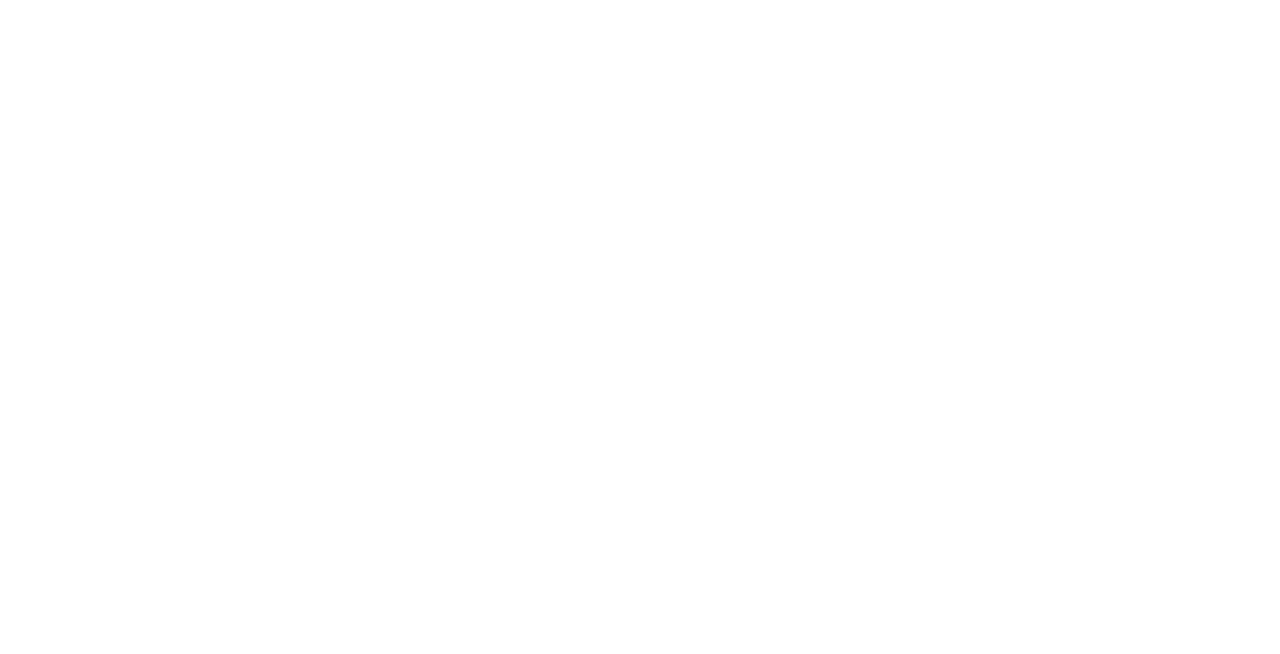
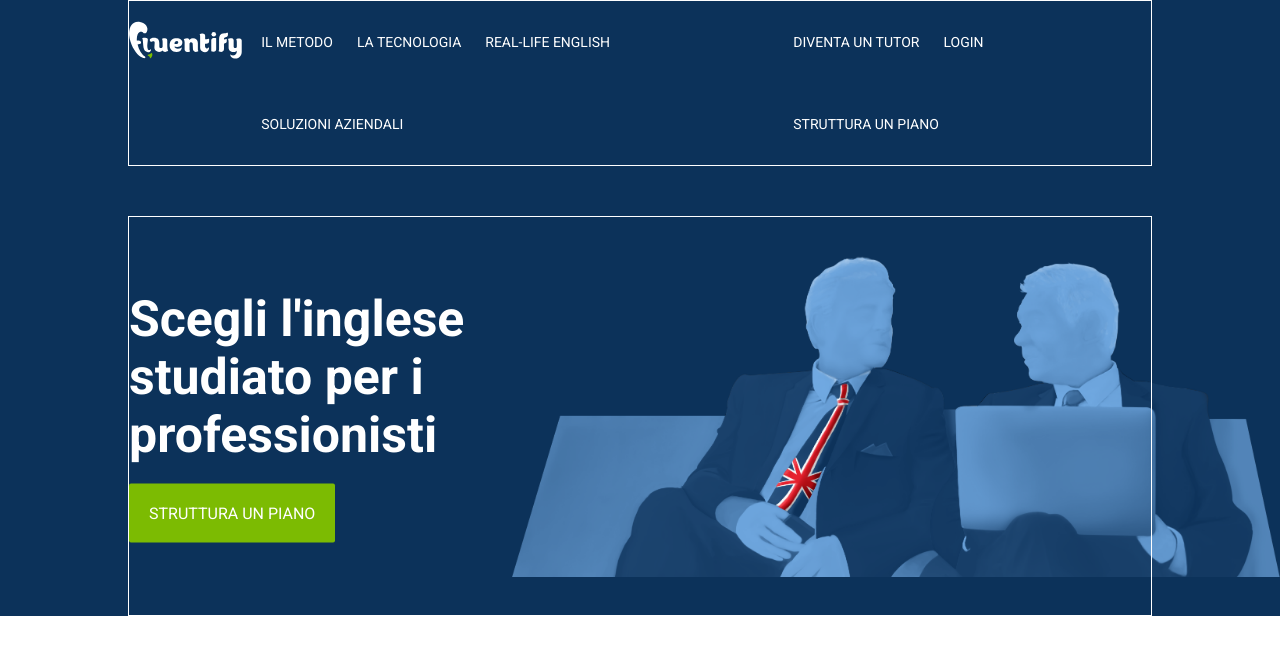
Before and after one commit to TommasoBorsatti/htmlcss-fluentify, a plain HTML site: page index.html in a window 1280 px wide. Drawn offline with Linux system fonts and the light colour scheme.

Commit message:
lavori in corso sull'header

```diff
--- a/css/style.css
+++ b/css/style.css
@@ -9,4 +9,126 @@
 body{
   font-family: 'Roboto', sans-serif;
 }
+
+.clearfix::after{
+  content: "";
+  display: block;
+  clear: both;
+}
 /* /regole css universali */
+
+/* typo */
+nav li a{
+  text-decoration: none;
+  color: #fff;
+  font-size: 14px;
+  line-height: 82px;
+}
+
+h2{
+  color: white;
+  font-size: 50px;
+}
+
+div.bottone{
+  display: inline-block;
+  padding: 20px 0;
+  color: white;
+  background-color: #7cbb02;
+  border-radius: 2px;
+}
+
+div.bottone a{
+  text-decoration: none;
+  padding: 20px;
+  color: #fff;
+}
+/* /typo */
+
+
+/* regole per sezione blu */
+
+header{
+  padding-bottom: 50px;
+}
+
+.main-container{
+  width:80%;
+  height: 100%;
+  margin:auto;
+  border: solid 1px white;
+  position:relative;
+  /* height: 80vh; */
+}
+
+
+.img-container{
+background-image: url(../img/background-header.png);
+background-size: contain;
+width: 100%;
+height: 100%;
+
+}
+
+div.box, nav.box{
+  float: left;
+
+}
+
+div.logo{
+  width:10%;
+  padding: 20px 0;
+}
+
+nav.link-nav{
+  width:55%;
+  padding-left: 30px;
+}
+
+nav.button-nav{
+  width:35%;
+}
+
+nav li{
+  list-style: none;
+  display: inline-block;
+  margin-right: 20px;
+
+}
+
+.text-box{
+  width: 50%;
+  position:absolute;
+  top: 50%;
+  transform: translate(0%, -50%);
+}
+
+.text-box h2{
+  margin-bottom: 20px;
+}
+
+.img-container{
+  width:60%;
+  height: 400px;
+  float: right;
+  background-image: url(../img/background-header.png);
+  background-size: contain;
+  background-position: right;
+  background-repeat: no-repeat;
+}
+
+div.wide-container{
+  height: 400px;
+}
+
+.blue{
+  background-color: #0C325A;
+}
+
+.gray{
+  background-color: #D3D3D3;
+}
+
+.white{
+  background-color: #fff;
+}
--- a/index.html
+++ b/index.html
@@ -6,9 +6,61 @@
     <link rel="preconnect" href="https://fonts.gstatic.com">
     <link href="https://fonts.googleapis.com/css2?family=Roboto:ital,wght@0,100;0,300;0,400;0,700;1,300;1,400;1,700&display=swap" rel="stylesheet">
     <!-- google font -->
-    <title></title>
+    <title>Fluentify Homepage</title>
+    <link rel="stylesheet" href="css/style.css">
   </head>
   <body>
+    <!-- container della sezione più grande con sfondo colorato -->
+    <header class="wide-coontainer blue">
+      <!-- secondo container -->
+      <!-- container per centratura orizzontale -->
+      <div class="main-container clearfix">
+        <!-- sezione logo -->
+        <div class="box logo">
+          <img src="img/logo.svg" alt="Logo azienda">
+        </div>
+        <!-- /sezione logo -->
+        <!-- sezione dei link -->
+        <nav class="box link-nav">
+          <ul>
+            <li><a href="#">IL METODO</a></li>
+            <li><a href="#">LA TECNOLOGIA</a></li>
+            <li><a href="#">REAL-LIFE ENGLISH</a></li>
+            <li><a href="#">SOLUZIONI AZIENDALI</a></li>
+          </ul>
+        </nav>
+        <!-- /sezione dei link -->
+        <!-- sezione bottoni -->
+        <nav class="box button-nav">
+          <ul>
+            <li><a href="#">DIVENTA UN TUTOR</a></li>
+            <li><a href="#">LOGIN</a></li>
+            <li><a href="#">STRUTTURA UN PIANO</a></li>
+          </ul>
+        </nav>
+        <!-- /sezione bottoni -->
+      </div>
+      <!-- /container per centratura orizzontale -->
+    </header>
+    <!-- /container della sezione più grande con sfondo colorato -->
+
+    <main>
+      <div class="wide-container blue">
+        <div class="img-container"></div>
+        <div class="main-container">
+          <div class="text-box">
+            <h2>Scegli l'inglese studiato per i professionisti</h2>
+            <div class="bottone">
+              <a href="#">STRUTTURA UN PIANO</a>
+            </div>
+          </div>
+        </div>
+      </div>
+    </main>
+
+
+
+
 
   </body>
 </html>
```
